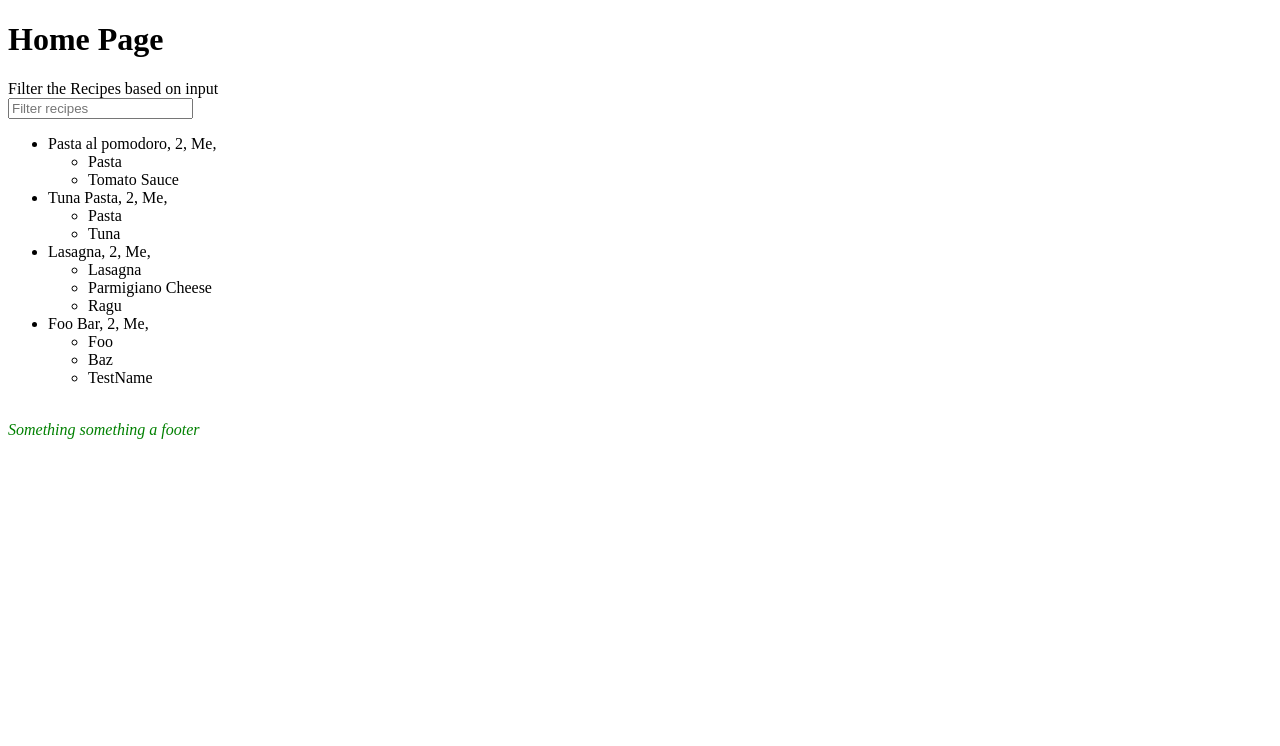
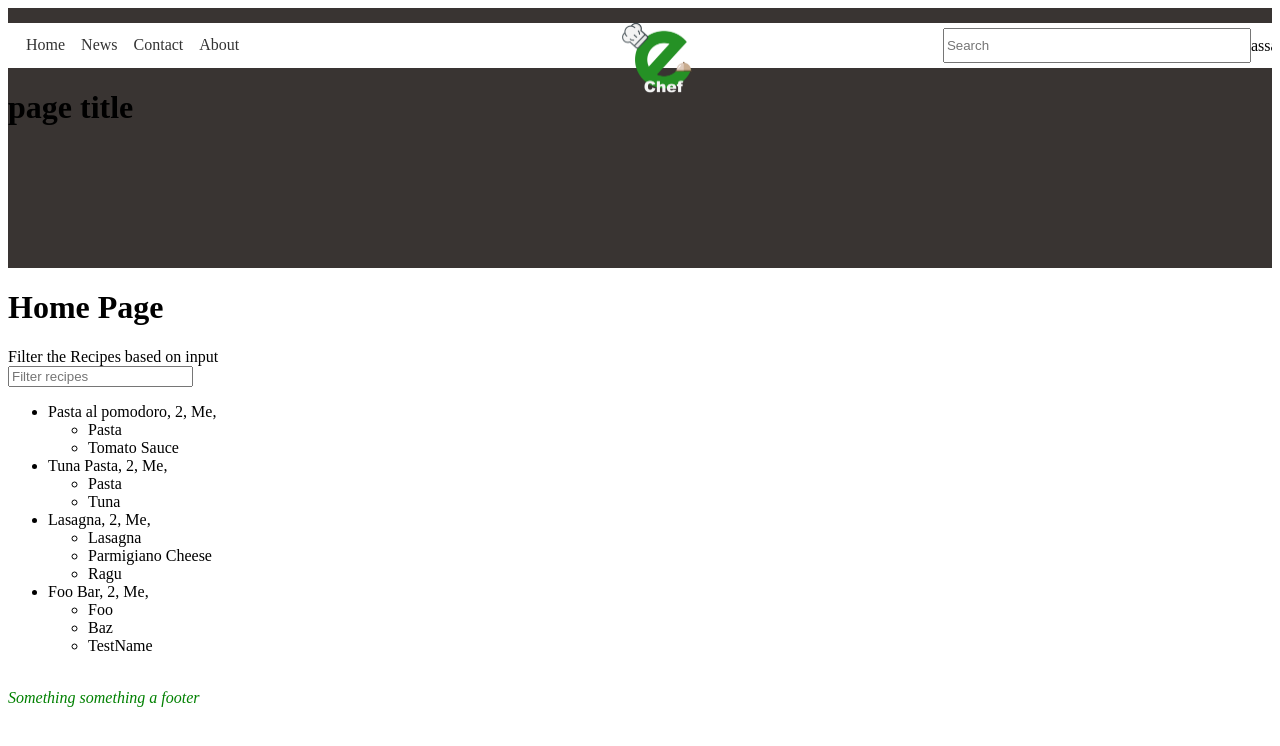
Before and after one commit to ahmadwardak/echef-frontend, a React app: page /#/ in a window 1280 px wide. Shown: the top 746 px of the page. Built offline with nearby package versions, Linux system fonts and the light colour scheme; data requests are answered from the project's data file; the HTML template or start-up script is replaced by a standard one.

Commit message:
Header added

```diff
--- a/db.json
+++ b/db.json
@@ -79,5 +79,8 @@
 
     }
 
+    ],
+    "categories":[
+        "Italian","Indian","Spanish","Mexican","American","German","Iranian","Brazilian","Japanese","Chinese"
     ]
   }
--- a/src/App.js
+++ b/src/App.js
@@ -7,6 +7,8 @@ import { LoginView } from "./views/LoginView";
 import { SignupView } from "./views/SignupView";
 import { HomeView } from "./views/HomeView";
 import Footer from './components/Footer';
+import Header from './components/Header';
+
 
 
 export default class App extends React.Component {
@@ -31,6 +33,7 @@ export default class App extends React.Component {
     render() {
         return (
             <div>
+                <Header/>
                 <Router>
                     <Switch>
                         {this.state.routes.map((route, i) => (<Route key={i} {...route} />))}
--- /dev/null
+++ b/src/components/Header.css
@@ -0,0 +1,61 @@
+/* Style the header with a grey background and some padding */
+.header {
+  overflow: hidden;
+  background-color: #393432;
+  padding: 15px 0 120px;
+}
+
+
+/* Float the link section to the right */
+.header-back {
+  width: 100%;
+  background-color: #fff;
+  display: flex;
+  padding:5px 10px 5px 10px;
+}
+
+.header-right{
+    float: right;
+    line-height: 35px;
+    display: flex;
+}
+
+.header-right input{
+  width:300px;
+}
+
+.logo {
+  width:70px;
+  height:70px;
+  position: absolute;
+  margin: 0 48%;
+}
+
+ul.headerNav {
+  list-style-type: none;
+  margin: 0;
+  padding: 0;
+  overflow: hidden;
+  float: left;
+  width: 80%;
+}
+
+ul.headerNav > li {
+  float: left;
+}
+
+ul.headerNav li a {
+  display: block;
+  padding: 8px;
+  background-color: #fff;
+  color: #333333;;
+  text-decoration: none;
+}
+
+ul.headerNav li a:hover {
+  color:#239125;
+}
+
+ul.headerNav li a:active {
+  color:#239125;
+}
--- a/src/components/Header.js
+++ b/src/components/Header.js
@@ -1 +1,47 @@
-// header
+import React, { useState } from 'react';
+import './Header.css';
+import Logo from '../Assets/echef-logo.png';
+import '../services/CategoryService'
+import CategoryService from '../services/CategoryService';
+
+const Header = () => {
+
+    return (
+        <div className="header">
+            <img src={Logo} className="logo"/>
+            <div className="header-back">
+                <ul className="headerNav">
+                    <li><a href="#home">Home</a></li>
+                    <li><a href="#news">News</a></li>
+                    <li><a href="#contact">Contact</a></li>
+                    <li><a href="#about">About</a></li>
+                </ul>
+                <div className="header-right">
+                    <input placeholder="Search"></input>
+                    <Categories/>
+                </div>
+            </div>
+            <h1>page title</h1>
+        </div>
+    )
+  }
+
+  const Categories = () => {
+        var Data = [];
+        CategoryService.getAll().then((data) => {
+            Data = data;
+            console.log(Data);
+        }).catch((e) => {
+            console.error(e);
+        });
+        return (
+
+            <div>
+               assal
+            </div>
+        )
+    }
+
+
+
+export default Header;
--- /dev/null
+++ b/src/services/CategoryService.js
@@ -0,0 +1,12 @@
+import axios from 'axios'
+const baseUrl = 'http://localhost:3001/categories'
+
+const getAll = () => {
+  const request = axios.get(baseUrl)
+  return request.then(response => {
+      return response.data  })}
+
+
+export default {
+  getAll
+}
```
Also changed, not shown: src/Assets/echef-logo.png (added).
